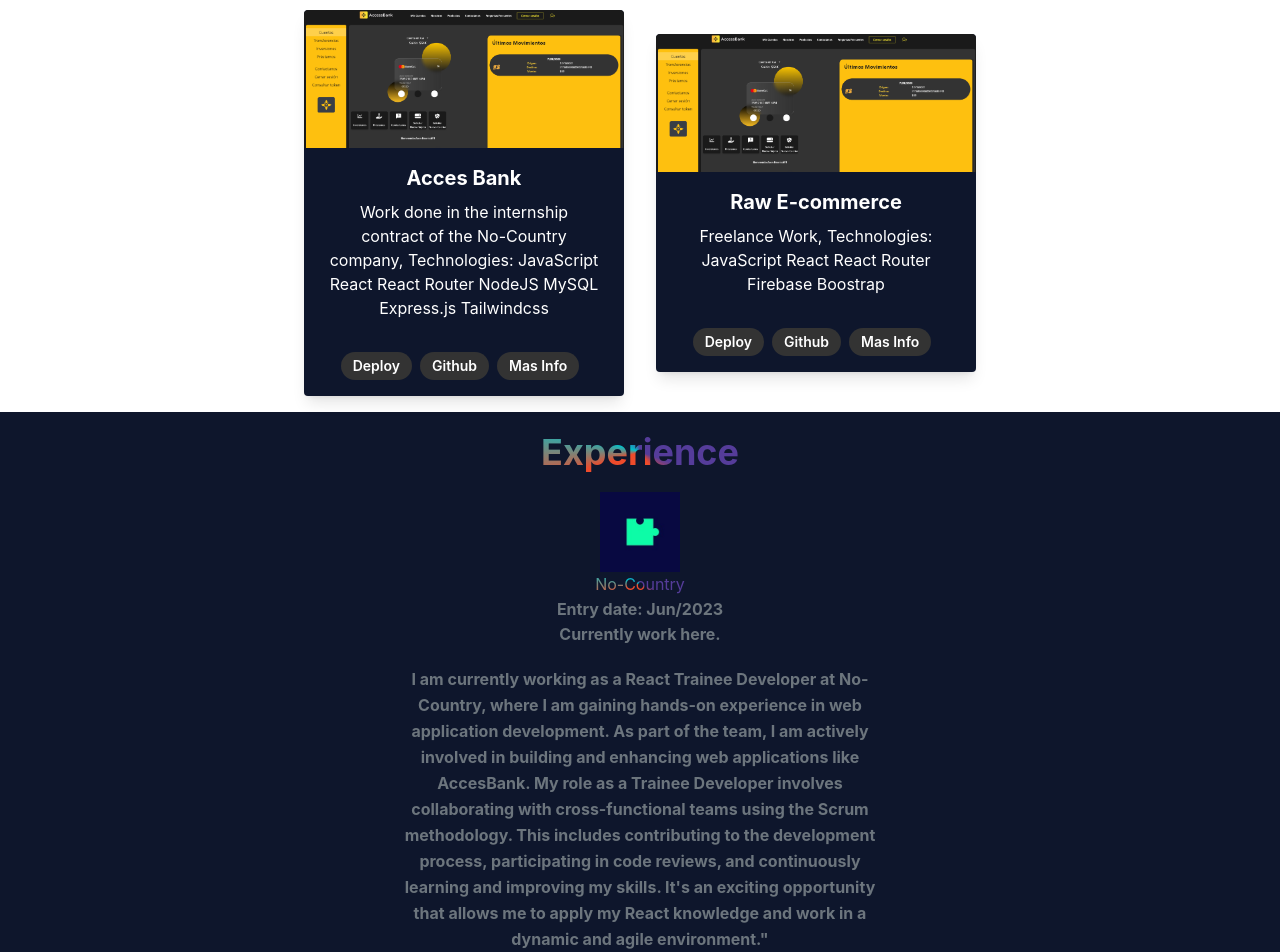
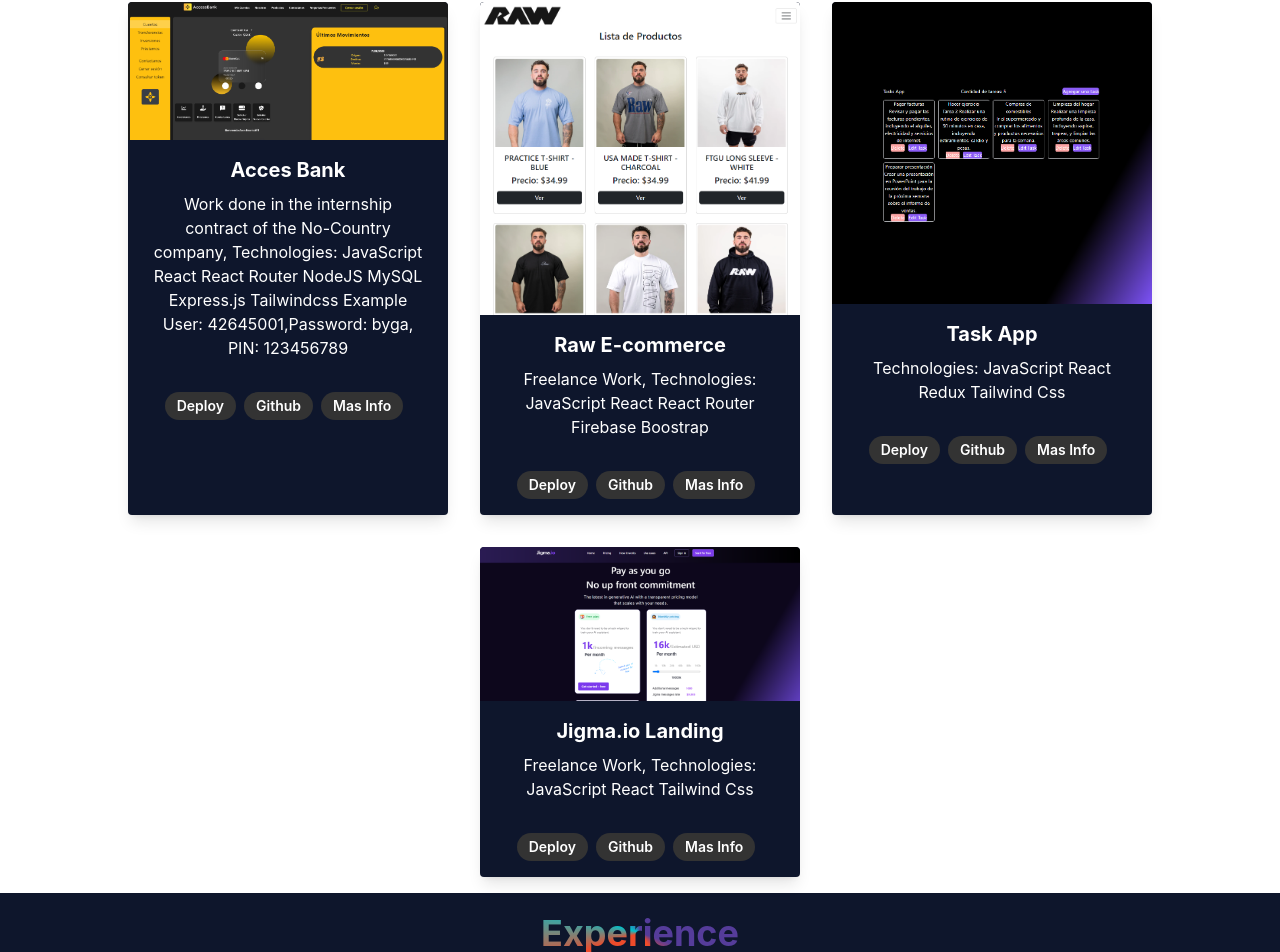
Before and after one commit to aronresni/TypeScript-Op, a React (Create React App) app: page / in a window 1280 px wide. Shown: the part 1795-2747 px from the top of the page. Built offline with nearby package versions, Linux system fonts and the light colour scheme.

Commit message:
upload/projects

```diff
--- a/src/components/Contact.jsx
+++ b/src/components/Contact.jsx
@@ -70,7 +70,7 @@
                             onChange={handleChange}
                         />
                     </div>
-                    <button type="submit" className='text-xl btn border-black rounded-lg  p-3  font-bold tittle'>Submit</button>
+                    <button type="submit" className='text-xl btn border-black rounded-lg  p-3  font-bold tittle '>Submit</button>
                 </form>
             </div>
 
--- a/src/components/Proyectos/Proyectos.jsx
+++ b/src/components/Proyectos/Proyectos.jsx
@@ -1,16 +1,49 @@
-import React from 'react'
-import ProjectCard from './ProyectsCard';
-import projectsData from "./projectsData.json"
+import React from 'react';
+import ProjectCard from './ProyectsCard'; // Asegúrate de importar el componente adecuadamente.
+import accesbank from "../../assets/accesbank.png"
+import raw from "../../assets/raw.png"
+import jigma from "../../assets/jigma.png"
+import task from "../../assets/tasks.png"
+const projects = [
+    {
+        "title": "Acces Bank",
+        "description": "Work done in the internship contract of the No-Country company, Technologies: JavaScript React React Router NodeJS MySQL Express.js Tailwindcss Example User: 42645001,Password: byga, PIN: 123456789  ",
+        "deployLink": "https://c12-accessbank.vercel.app/",
+        "githubLink": "https://github.com/No-Country/c12-41-m-react-agregarback",
+        "infoLink": "https://www.linkedin.com/feed/update/urn:li:activity:7091227382266626048/",
+        "imageSrc": accesbank,
+    },
 
+    {
+        "title": "Raw E-commerce",
+        "description": "Freelance Work, Technologies: JavaScript React React Router Firebase Boostrap",
+        "deployLink": "https://ecommerce-8ktzs1kfp-aronresni.vercel.app/",
+        "githubLink": "https://github.com/aronresni/Ecommerce-Raw",
+        "imageSrc": raw
+    },
+    {
+        "title": "Task App",
+        "description": "Technologies: JavaScript React Redux Tailwind Css",
+        "deployLink": "https://task-app-taupe.vercel.app/",
+        "githubLink": "https://github.com/aronresni/redux-crud",
+        "imageSrc": task,
+    },
+    {
+        "title": "Jigma.io Landing",
+        "description": "Freelance Work, Technologies: JavaScript React Tailwind Css",
+        "deployLink": "https://jigmaio.vercel.app/",
+        "githubLink": "https://github.com/aronresni/jigmaio",
+        "imageSrc": jigma,
+    },
+];
 
+const ProjectList = () => {
+    return (
+        <div id="proyectos">
 
-const Proyects = () => {
-
-    return (
-        <div id='proyectos'>
-            <h1 className='p-5 tittle text-4xl md:text-5xl sm:text-4xl font-bold'>Proyectos</h1>
-            <div className='flex flex-wrap justify-center items-center'>
-                {projectsData.map((project, index) => (
+            <h1 className='p-5 tittle text-4xl md:text-4xl sm:text-4xl font-bold'>Proyectos</h1>
+            <div className='flex flex-wrap justify-center'>
+                {projects.map((project, index) => (
                     <ProjectCard key={index} project={project} />
                 ))}
             </div>
@@ -18,4 +51,4 @@
     );
 };
 
-export default Proyects;
+export default ProjectList;
--- a/src/components/Proyectos/ProyectsCard.jsx
+++ b/src/components/Proyectos/ProyectsCard.jsx
@@ -1,12 +1,15 @@
 import React from 'react';
-import logo from "../../assets/accesbank.png"
+
+
+
+
 
 
 const ProjectCard = ({ project }) => {
     return (
         <div className='max-w-sm rounded overflow-hidden shadow-lg m-4 w-full sm:w-1/2 md:w-1/3 lg:w-1/4 bg-dark flex hover:animate-pulse'>
             <div className='max-w-sm rounded overflow-hidden shadow-lg'>
-                <img src={logo} alt={project.title} className='w-full' />
+                <img src={project.imageSrc} alt={project.title} className='w-full' />
                 <div className='px-6 py-4'>
                     <div className='font-bold text-xl mb-2'>{project.title}</div>
                     <p className='text-gray-700 text-base'>{project.description}</p>
--- a/src/components/Proyectos/projectsData.json
+++ /dev/null
@@ -1,17 +0,0 @@
-[
-  {
-    "title": "Acces Bank",
-    "description": "Work done in the internship contract of the No-Country company, Technologies: JavaScript React React Router NodeJS MySQL Express.js Tailwindcss",
-    "deployLink": "https://c12-accessbank.vercel.app/",
-    "githubLink": "https://github.com/No-Country/c12-41-m-react-agregarback",
-    "infoLink": "https://www.linkedin.com/feed/update/urn:li:activity:7091227382266626048/",
-    "imageSrc": "../../assets/accesbank.png"
-  },
-  {
-    "title": "Raw E-commerce",
-    "description": "Freelance Work, Technologies: JavaScript React React Router Firebase Boostrap",
-    "deployLink": "https://ecommerce-8ktzs1kfp-aronresni.vercel.app/",
-    "githubLink": "https://github.com/aronresni/Ecommerce-Raw",
-    "imageSrc": "../../assets/raw.png"
-  }
-]
```
Also changed, not shown: src/assets/jigma.png (added), src/assets/tasks.png (added).
